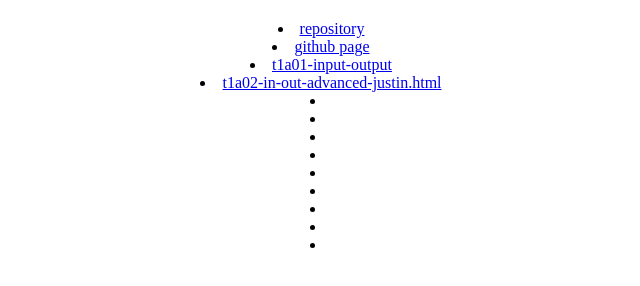
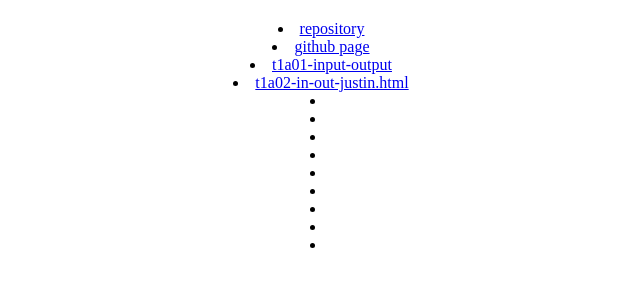
Before and after one commit to vxsxws/justin-coding-ellis-2019, a plain HTML site: page public/index.html in a window 1280 px wide. Shown: the part 46-332 px from the top of the page, without its empty margins (319-959 px from the left). Drawn offline with Linux system fonts and the light colour scheme.

Commit message:
Update index.html

```diff
--- a/public/index.html
+++ b/public/index.html
@@ -6,7 +6,7 @@
   <li><a href="https://github.com/vxsxws/justin-coding-ellis-2019">repository</a></li>
   <li><a href="https://vxsxws.github.io/justin-coding-ellis-2019">github page</a></li>
   <li><a href="t1a01-input-output-justin.html">t1a01-input-output</a></li>
-  <li><a href="t1a02-in-out-advanced-justin.html">t1a02-in-out-advanced-justin.html</a></li>
+  <li><a href="t1a02-in-out-justin.html">t1a02-in-out-justin.html</a></li>
   <li></li>
   <li></li>
   <li></li>
```
